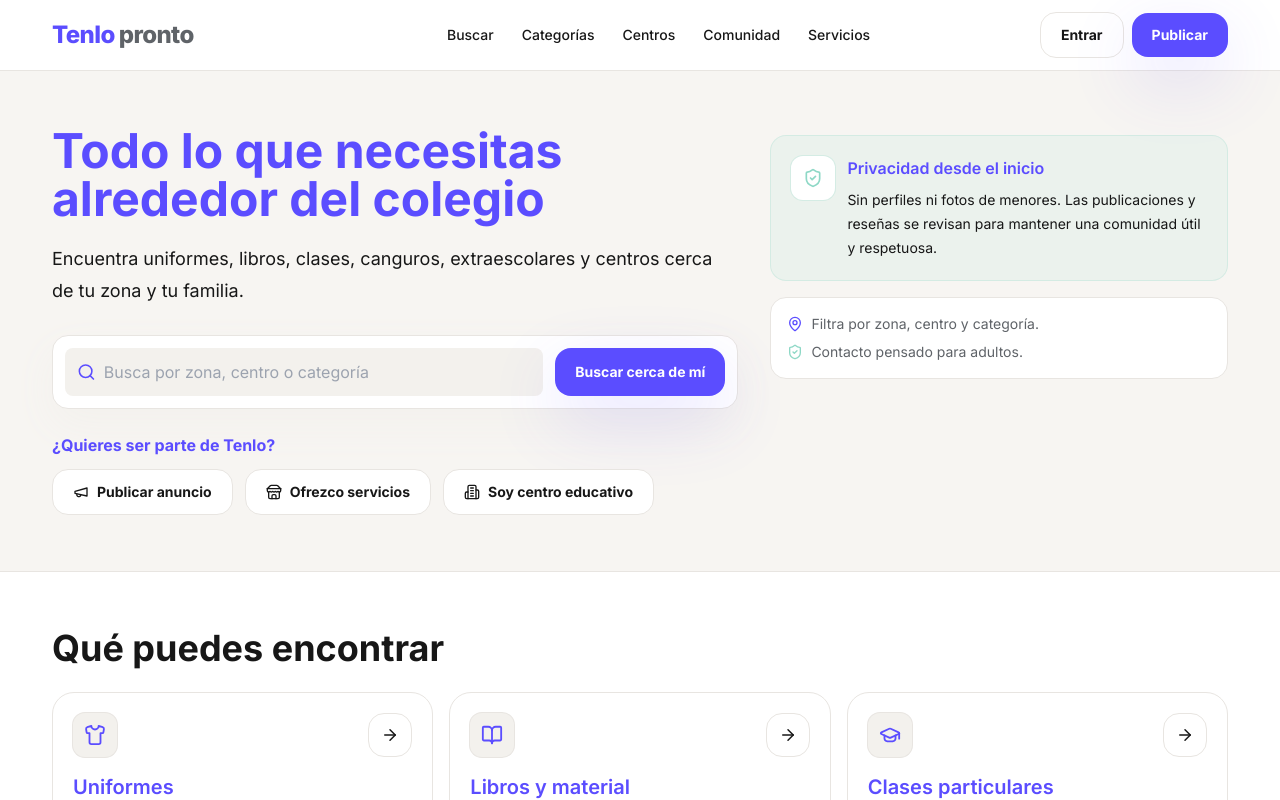
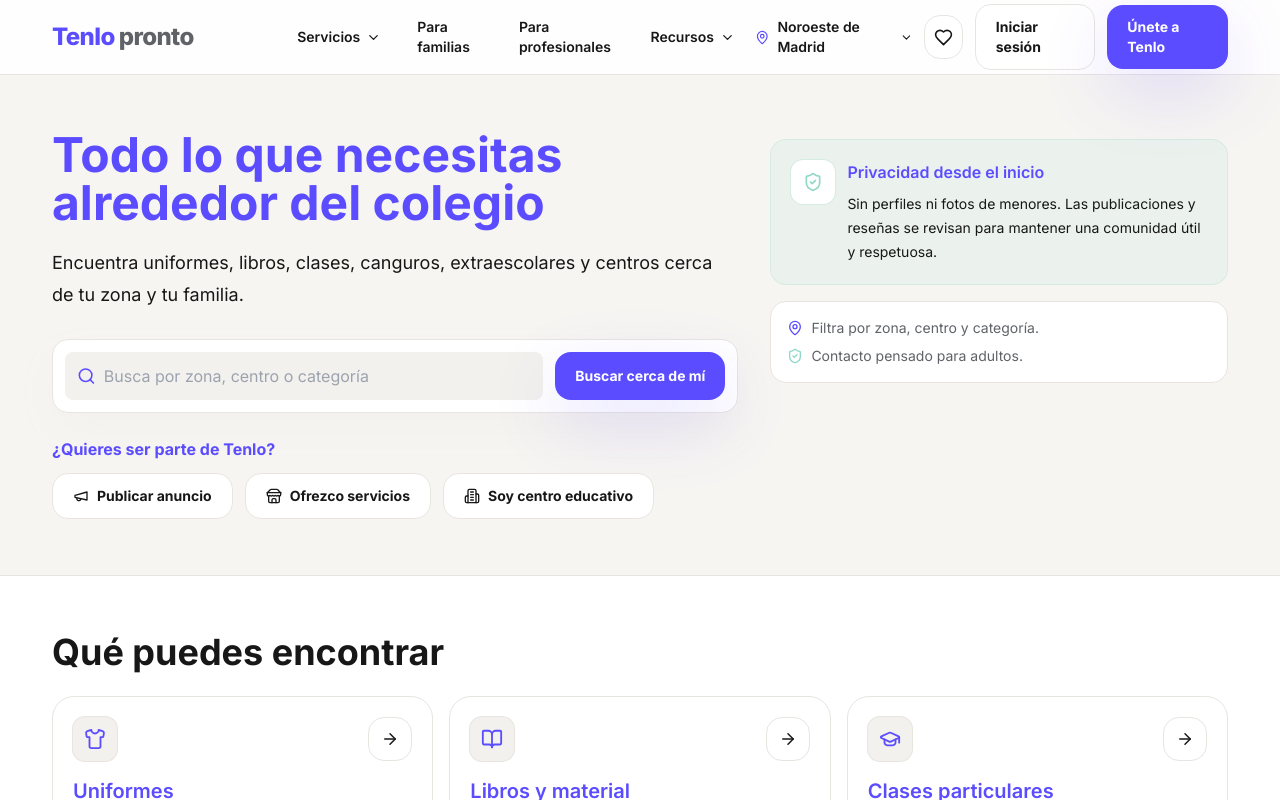
Before and after one commit to rdrgzjavier/kiryco, a Next.js app: page / in a window 1280 px wide. Shown: the top 800 px of the page. Built offline with nearby package versions, Linux system fonts and the light colour scheme.

Commit message:
Apply new header layout

```diff
--- a/src/components/Header.tsx
+++ b/src/components/Header.tsx
@@ -1,54 +1,63 @@
 "use client";
 
 import Link from "next/link";
-import { LogIn, Menu, Search, X } from "lucide-react";
+import { ChevronDown, Heart, LogIn, MapPin, Menu, Search, X } from "lucide-react";
 import { useState } from "react";
 import AnimatedLogo from "@/components/AnimatedLogo";
 
 const nav = [
-  ["Buscar", "/buscar"],
-  ["Categorías", "/categoria"],
-  ["Centros", "/centros"],
-  ["Comunidad", "/comunidad"],
-  ["Servicios", "/servicios"]
+  ["Servicios", "/servicios"],
+  ["Para familias", "/buscar"],
+  ["Para profesionales", "/proveedores"],
+  ["Recursos", "/comunidad"]
 ];
 
 export default function Header() {
   const [open, setOpen] = useState(false);
 
   return (
-    <header className="sticky top-0 z-40 border-b border-line bg-panel/95 backdrop-blur">
-      <div className="page flex items-center justify-between py-3">
+    <header className="sticky top-0 z-40 border-b border-line bg-panel/90 backdrop-blur-xl">
+      <div className="page flex min-h-[74px] items-center justify-between gap-4">
         <Link href="/" aria-label="Tenlo"><AnimatedLogo /></Link>
-        <nav className="hidden items-center gap-1 md:flex" aria-label="Principal">
+        <nav className="hidden items-center gap-7 lg:flex" aria-label="Principal">
           {nav.map(([label, href]) => (
-            <Link key={href} href={href} className="rounded-lg px-3 py-2 text-sm font-medium text-slatecopy hover:bg-soft hover:text-ink">
+            <Link key={href} href={href} className="inline-flex items-center gap-1.5 rounded-xl px-1 py-2 text-sm font-semibold text-slatecopy hover:text-ink">
               {label}
+              {(label === "Servicios" || label === "Recursos") ? <ChevronDown size={15} aria-hidden /> : null}
             </Link>
           ))}
         </nav>
-        <div className="hidden items-center gap-2 md:flex">
-          <Link href="/login" className="btn-secondary">Entrar</Link>
-          <Link href="/publicar" className="btn-primary">Publicar</Link>
+        <div className="hidden items-center gap-3 md:flex">
+          <Link href="/zona/las-rozas" className="inline-flex items-center gap-2 text-sm font-semibold text-slatecopy hover:text-ink">
+            <MapPin size={17} className="text-ink" aria-hidden />
+            Noroeste de Madrid
+            <ChevronDown size={15} aria-hidden />
+          </Link>
+          <Link href="/buscar" className="icon-button" aria-label="Favoritos"><Heart size={19} /></Link>
+          <Link href="/login" className="btn-secondary">Iniciar sesión</Link>
+          <Link href="/publicar" className="btn-primary">Únete a Tenlo</Link>
         </div>
-        <button className="icon-button md:hidden" onClick={() => setOpen((value) => !value)} aria-label="Abrir menú">
-          {open ? <X size={20} /> : <Menu size={20} />}
-        </button>
+        <div className="flex items-center gap-2 md:hidden">
+          <Link href="/buscar" className="icon-button" aria-label="Favoritos"><Heart size={19} /></Link>
+          <button className="icon-button" onClick={() => setOpen((value) => !value)} aria-label="Abrir menú">
+            {open ? <X size={20} /> : <Menu size={20} />}
+          </button>
+        </div>
       </div>
       {open && (
         <div className="border-t border-line bg-panel px-5 py-4 md:hidden">
-          <div className="mb-3 flex items-center gap-2 rounded-lg border border-line bg-soft px-3 py-2 text-sm text-muted">
+          <div className="mb-3 flex items-center gap-2 rounded-2xl border border-line bg-soft px-4 py-3 text-sm text-muted">
             <Search size={16} aria-hidden /> Busca por zona, centro o categoría
           </div>
           <nav className="grid gap-1">
             {nav.map(([label, href]) => (
-              <Link key={href} href={href} className="rounded-lg px-3 py-3 font-medium text-slatecopy hover:bg-soft" onClick={() => setOpen(false)}>
+              <Link key={href} href={href} className="rounded-2xl px-3 py-3 font-semibold text-slatecopy hover:bg-soft" onClick={() => setOpen(false)}>
                 {label}
               </Link>
             ))}
             <div className="mt-2 grid grid-cols-2 gap-2">
               <Link href="/login" className="btn-secondary text-center" onClick={() => setOpen(false)}><LogIn size={16} />Entrar</Link>
-              <Link href="/publicar" className="btn-primary text-center" onClick={() => setOpen(false)}>Publicar</Link>
+              <Link href="/publicar" className="btn-primary text-center" onClick={() => setOpen(false)}>Unirme</Link>
             </div>
           </nav>
         </div>
```
